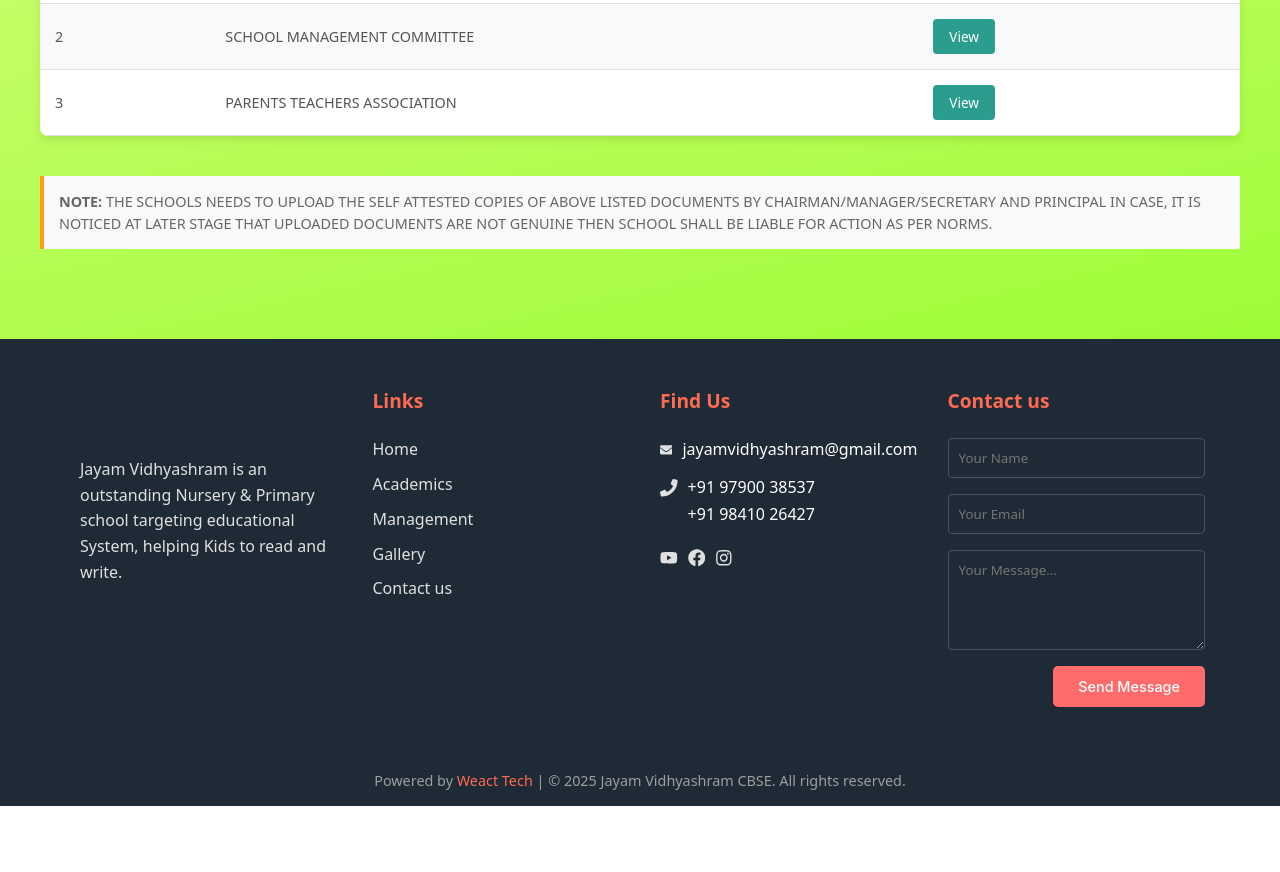
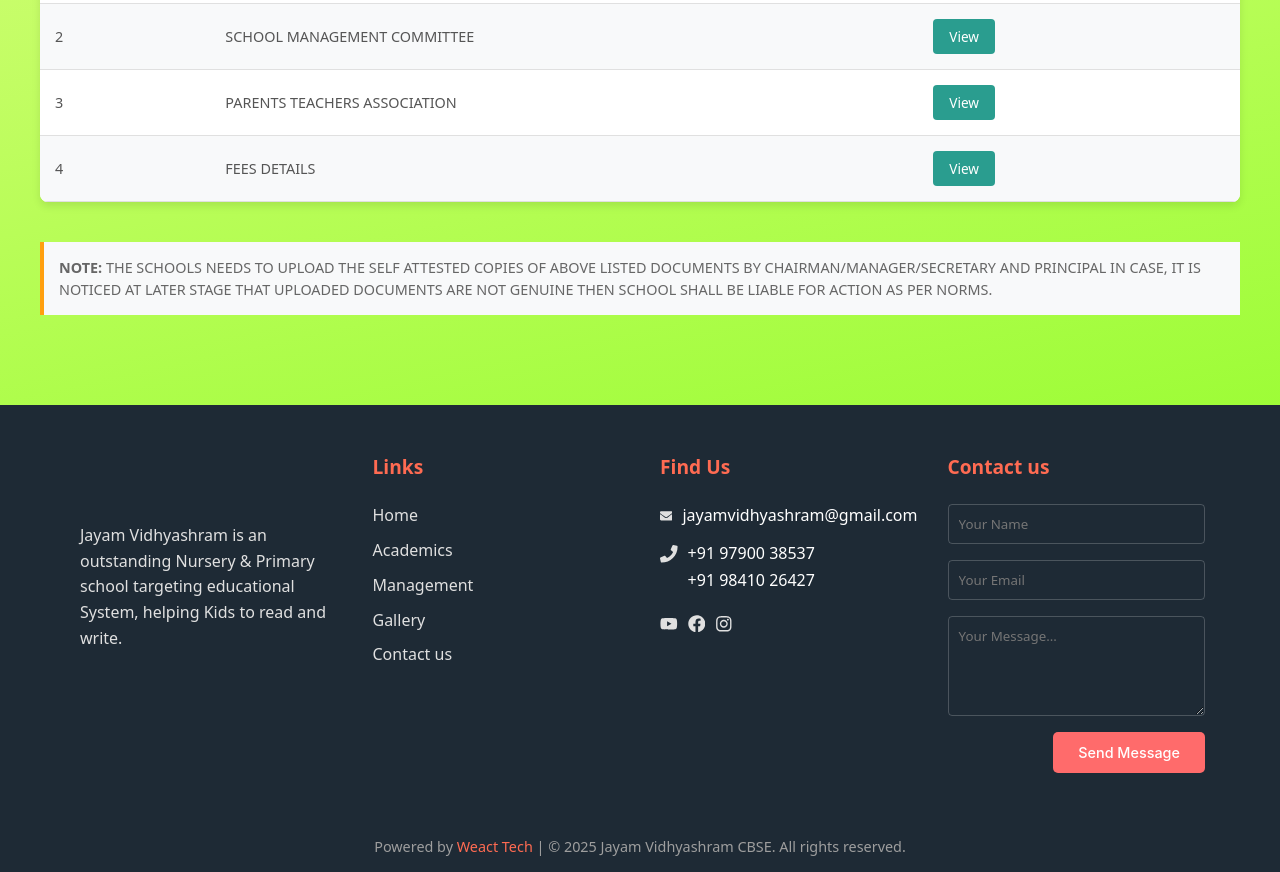
Before and after one commit to Mahavishnu-K/School-website, a React (Vite) app: page /contact in a window 1280 px wide. Shown: the part 2600-3472 px from the top of the page. Before the commit the page ends 3406 px from the top, so only its background shows below. Built offline with nearby package versions, Linux system fonts and the light colour scheme.

Commit message:
fee details update

```diff
--- a/src/pages/ContactPage/ContactPage.jsx
+++ b/src/pages/ContactPage/ContactPage.jsx
@@ -9,6 +9,7 @@ import trust from '../../assets/trust.pdf';
 import deo from '../../assets/deo.pdf';
 import smc from '../../assets/smc.pdf';
 import pta from '../../assets/pta.pdf';
+import fee from '../../assets/fee.pdf';
 import './ContactPage.css';
 
 const ContactPage = () => {
@@ -92,6 +93,7 @@ const ContactPage = () => {
             health: sanitary,        // Health and sanitation certificates
             calendar: calender,
             smc: smc,
+            fee: fee,
             pta: pta
         };
 
@@ -440,6 +442,18 @@ const ContactPage = () => {
                                         </button>
                                     </td>
                                 </tr>
+                                <tr>
+                                    <td>4</td>
+                                    <td>FEES DETAILS</td>
+                                    <td>
+                                        <button
+                                            className="view-button"
+                                            onClick={() => handleViewPdf('fee')}
+                                        >
+                                            View
+                                        </button>
+                                    </td>
+                                </tr>
                             </tbody>
                         </table>
                     </div>
```
Also changed, not shown: 1 other file (tests, documents, lock files or other folders).
